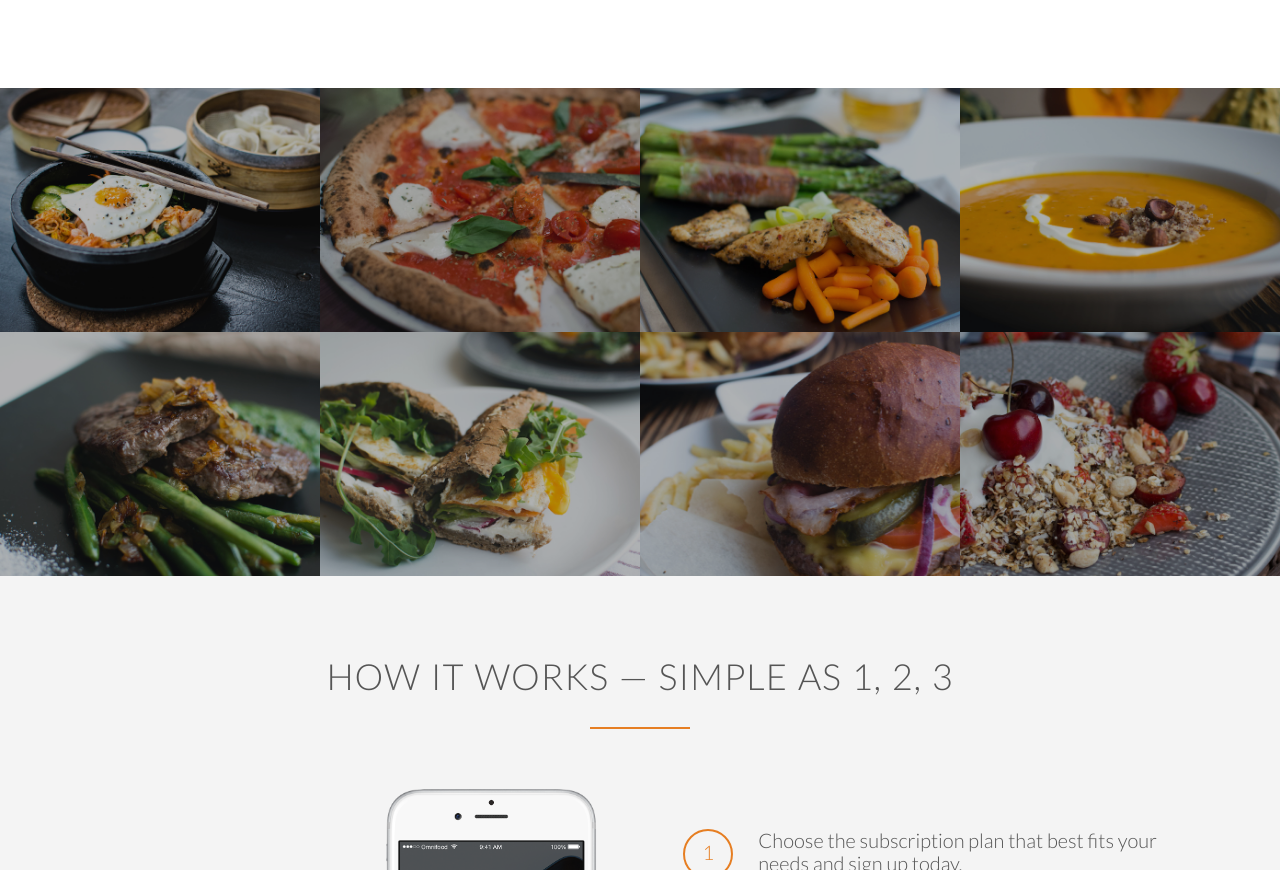
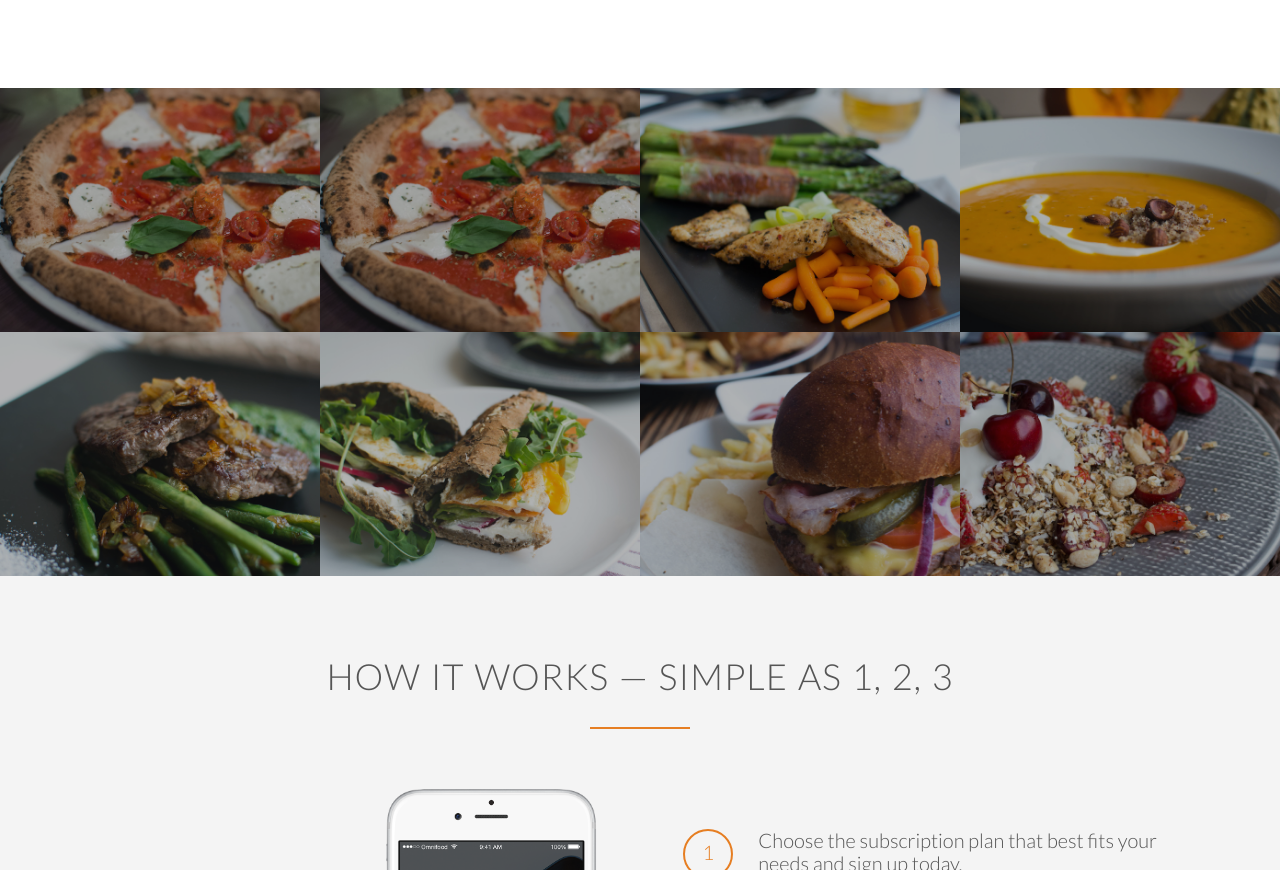
Before and after one commit to hendrasolih/hendrasolih.github.io, a plain HTML site: page index.html in a window 1280 px wide. Shown: the part 1412-2282 px from the top of the page. Drawn offline with nearby package versions, Linux system fonts and the light colour scheme.

Commit message:
update gambar

```diff
--- a/index.html
+++ b/index.html
@@ -83,7 +83,7 @@
         <ul class="meals-showcase clearfix">
             <li>
                 <figure class="meal-photo">
-                    <img src="resources/img/1.jpg" alt="Korean bibimbap with egg and vegetables">
+                    <img src="resources/img/2.jpg" alt="Korean bibimbap with egg and vegetables">
                 </figure>
             </li>
             <li>
```
